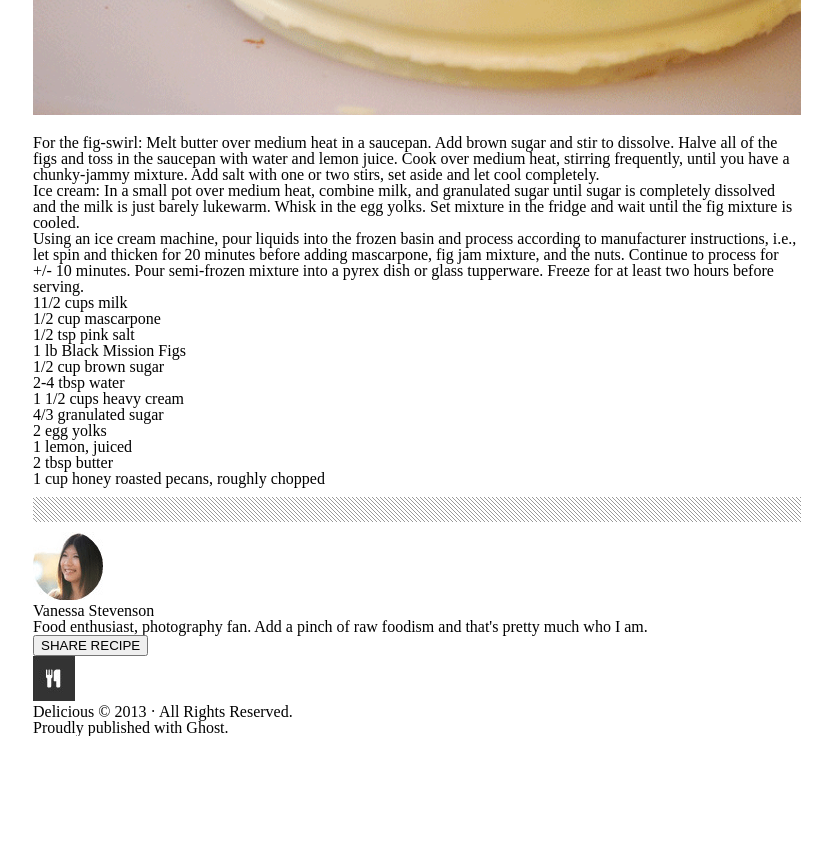
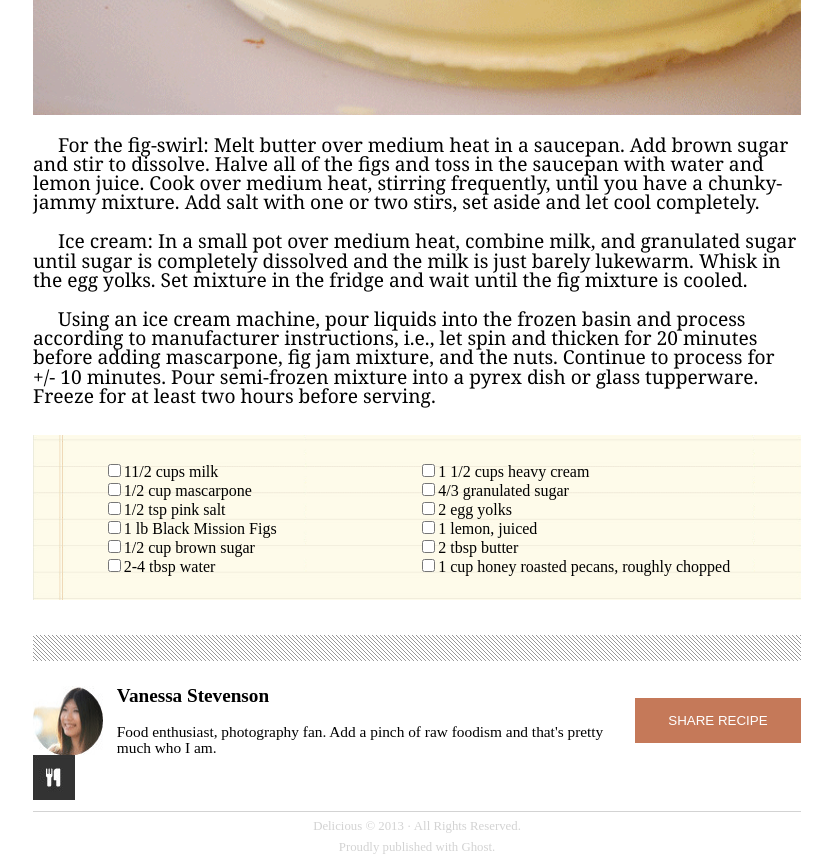
Before and after one commit to Dennis-Nichols-Code-Fellows/chocolate-pizza, a plain HTML site: page index.html in a window 1280 px wide. Shown: the part 820-1682 px from the top of the page, without its empty margins (223-1055 px from the left). Before the commit the page ends 1556 px from the top, so only its background shows below. Drawn offline with Linux system fonts and the light colour scheme.

Commit message:
finished styling second half

```diff
--- a/index.html
+++ b/index.html
@@ -63,7 +63,7 @@
     <section id="hero">
       <img src="" alt="">
     </section>
-
+<section id="intropara">
     <p>
       For the fig-swirl: Melt butter over medium heat in a saucepan. Add brown sugar and stir to dissolve. Halve all of
       the figs and toss in the saucepan with water and lemon juice. Cook over medium heat, stirring frequently, until
@@ -82,28 +82,28 @@
       two
       hours before serving.
     </p>
+</section>
 
     <section id='recipe'>
       <ul>
-        <li>11/2 cups milk</li>
-        <li>1/2 cup mascarpone</li>
-        <li>1/2 tsp pink salt</li>
-        <li>1 lb Black Mission Figs </li>
-        <li>1/2 cup brown sugar</li>
-        <li>2-4 tbsp water</li>
+        <li><input type="checkbox">11/2 cups milk</li>
+        <li><input type="checkbox">1/2 cup mascarpone</li>
+        <li><input type="checkbox">1/2 tsp pink salt</li>
+        <li><input type="checkbox">1 lb Black Mission Figs </li>
+        <li><input type="checkbox">1/2 cup brown sugar</li>
+        <li><input type="checkbox">2-4 tbsp water</li>
       </ul>
       <ul>
-        <li>1 1/2 cups heavy cream</li>
-        <li>4/3 granulated sugar</li>
-        <li>2 egg yolks</li>
-        <li>1 lemon, juiced</li>
-        <li>2 tbsp butter</li>
-        <li>1 cup honey roasted pecans, roughly chopped</li>
+        <li><input type="checkbox">1 1/2 cups heavy cream</li>
+        <li><input type="checkbox">4/3 granulated sugar</li>
+        <li><input type="checkbox">2 egg yolks</li>
+        <li><input type="checkbox">1 lemon, juiced</li>
+        <li><input type="checkbox">2 tbsp butter</li>
+        <li><input type="checkbox">1 cup honey roasted pecans, roughly chopped</li>
       </ul>
     </section>
+    <section id=divider>
 
-    <section id=divider>
-      <!-- styled as background image in css -->
     </section>
 
     <section id="about-me">
@@ -117,11 +117,11 @@
 
     <section id="bottom-divider">
       <img src="img/logo.png" alt="">
+      <hr>
     </section>
   </main>
   <footer>
-    <p>Delicious &copy; 2013 &centerdot; All Rights Reserved. <br>
-      Proudly published with Ghost. </p>
+    <p>Delicious &copy; 2013 &centerdot; All Rights Reserved.</p> <p>Proudly published with Ghost. </p>
   </footer>
 
 </body>
--- a/style.css
+++ b/style.css
@@ -29,6 +29,8 @@ header {
   align-self: center;
   gap: 5px;
 }
+
+
 
 #divider {
   margin-top: 10px;
@@ -93,3 +95,74 @@ header {
   background-color: black;
   margin-bottom: 20px;
 }
+
+#intropara p {
+  font-family: Georgia, 'Times New Roman', Times, serif;
+  margin-bottom: 20px;
+  font-size: 1.5vw;
+  font-weight: 200;
+  text-indent: 25px;
+}
+
+#recipe {
+  margin-top: 30px;
+  width: 100%;
+  background-image: url(../img/list-bg.png);
+  background-position: center;
+  background-repeat: repeat;
+  background-size: cover;
+  display: flex;
+  justify-content: space-around;
+  padding-top: 2vw;
+  padding-bottom: 2vw;
+margin-bottom: 35px;
+
+}
+
+#about-me {
+  display: flex;
+  justify-content: space-between;
+  gap:1vw;
+  align-content: center;
+margin-top: 25px;
+}
+
+#about-me-text h3{
+  font-size: 1.5vw;
+  margin-bottom: 1.5vw;
+  font-weight: 700;
+}
+
+#about-me-text p{
+font-size: 1.2vw;
+text-indent: 0%;
+
+}
+
+button {
+  width: 15vw;
+  height: 3.5vw;
+  border-radius: 0px;
+  border:none;
+  color: white;
+  background-color:#c57959;
+  font-weight: 200;
+  align-self: center;
+}
+
+footer p{
+  text-align: center;
+  font-size: 1vw;
+  color: lightgray;
+  margin-bottom: 8px;
+
+}
+
+hr {
+  border: none;
+  border-bottom: 1px solid lightgrey;
+}
+
+/* ul {
+  list-style-type: square;
+} */
```
